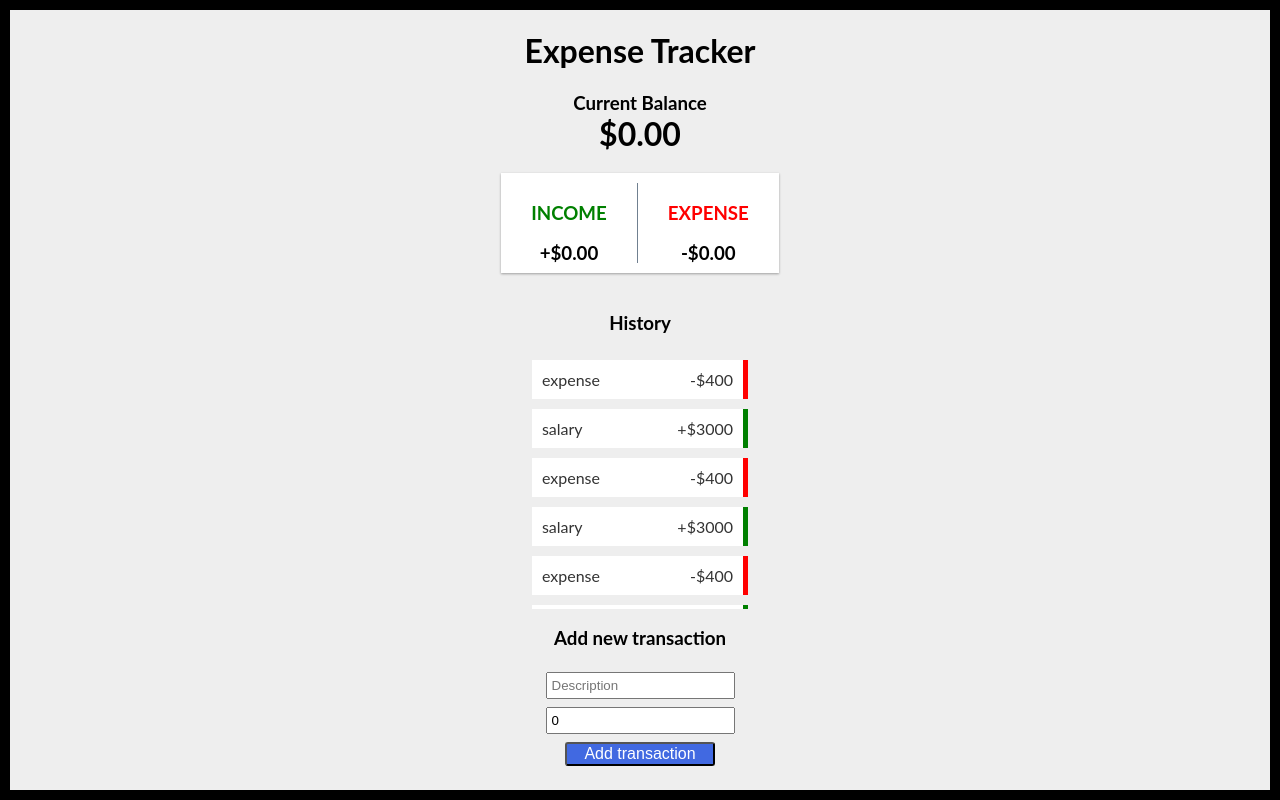
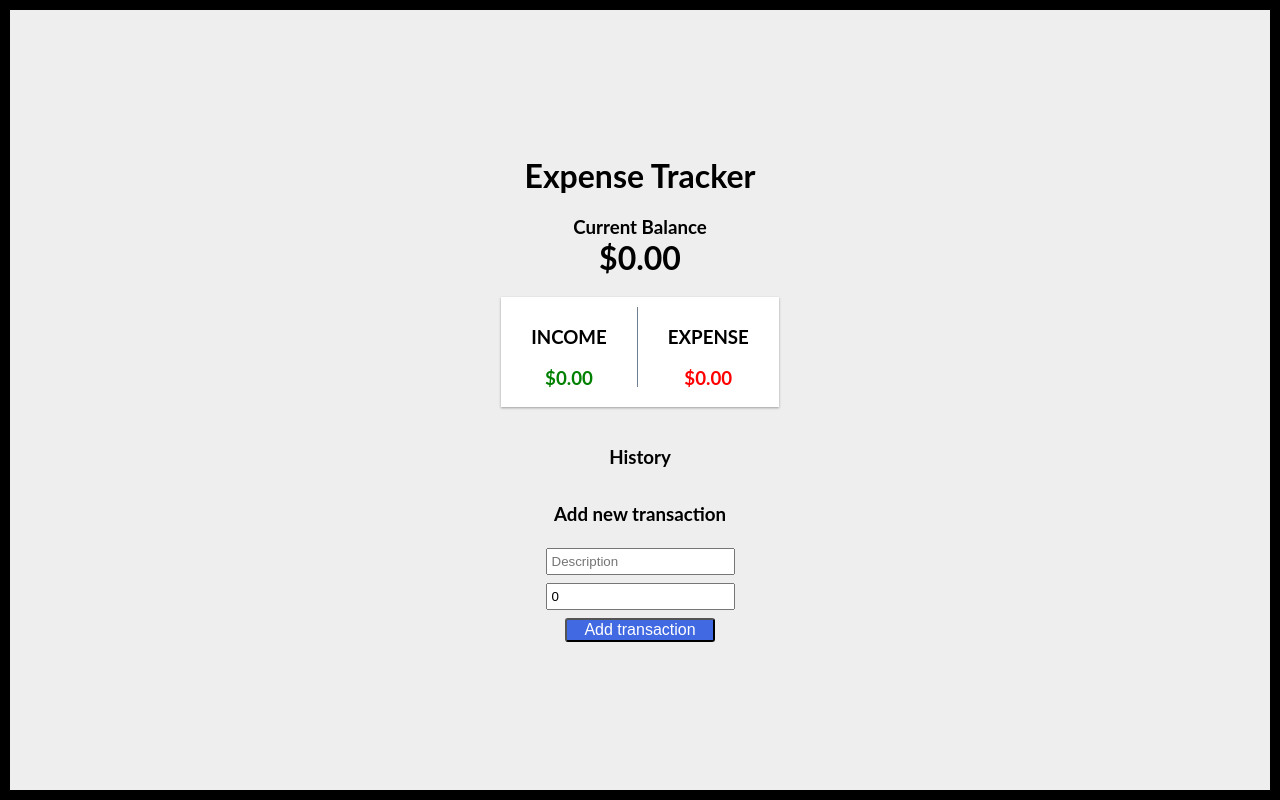
Before and after one commit to noumanmalik960/expense-tracker-pwa, a React (Create React App) app: page / in a window 1280 px wide. Built offline with nearby package versions, Linux system fonts and the light colour scheme.

Commit message:
functionality branch completed, ready to merge to main branch

```diff
--- a/src/App.styles.css
+++ b/src/App.styles.css
@@ -34,6 +34,7 @@ body {
   text-align: center;
   background-color: white;
   margin: 20px 0;
+  padding-bottom: 10px;
   box-shadow: 0 1px 3px rgba(0, 0, 0, 0.12), 0 1px 2px rgba(0, 0, 0, 0.24);
 }
 
@@ -48,10 +49,10 @@ body {
   height: 80%;
   margin: auto;
 }
-.inc h3:first-child {
+.inc h3:last-child {
   color: green;
 }
-.exp h3:first-child {
+.exp h3:last-child {
   color: red;
 }
 
--- a/src/App.tsx
+++ b/src/App.tsx
@@ -5,9 +5,11 @@ import { Balance } from "./components/Balance";
 import { IncomeExpense } from "./components/IncomeExpense";
 import { TransactionList } from "./components/TransactionList";
 import { AddTransaction } from "./components/AddTransaction";
+import { GlobalProvider } from "./context/GlobalContext";
 
 function App() {
   return (
+    <GlobalProvider>
       <div className="container">
         <Header />
         <Balance />
@@ -15,6 +17,7 @@ function App() {
         <TransactionList />
         <AddTransaction />
       </div>
+    </GlobalProvider>
   );
 }
 
--- a/src/components/AddTransaction.tsx
+++ b/src/components/AddTransaction.tsx
@@ -1,13 +1,31 @@
-import React, { useState } from "react";
+import React, { useState, useContext } from "react";
+import { GlobalContext } from "../context/GlobalContext";
 
 export const AddTransaction = () => {
   const [text, setText] = useState<string>("");
-  const [amount, setAmount] = useState<any>(0);
+  const [amount, setAmount] = useState<number>(0);
+
+  const { addTransaction } = useContext(GlobalContext);
+
+  const add = (e: React.FormEvent<HTMLFormElement>) => {
+    e.preventDefault();
+
+    addTransaction({
+      id: Math.floor(Math.random() * 100000000),
+      text: text,
+      amount: amount,
+    });
+  };
+
+  const updateNumber = (e: React.ChangeEvent<HTMLInputElement>) => {
+    let value = +e.target.value;
+    setAmount(value);
+  };
 
   return (
     <>
       <h3>Add new transaction</h3>
-      <form className="form-container">
+      <form onSubmit={add} className="form-container">
         <div className="text">
           <input
             className="form-input"
@@ -23,7 +41,7 @@ export const AddTransaction = () => {
             type="number"
             placeholder="Amount (+ or -)"
             value={amount}
-            onChange={(e) => setAmount(e.target.value)}
+            onChange={updateNumber}
           />
         </div>
         <button className="add-btn">Add transaction</button>
--- a/src/components/Balance.tsx
+++ b/src/components/Balance.tsx
@@ -1,10 +1,21 @@
-import React from "react";
+import React, { useContext } from "react";
+import { GlobalContext } from "../context/GlobalContext";
 
 export const Balance = () => {
+  const { transaction } = useContext(GlobalContext);
+
+  const amounts = transaction.map((t: Transaction) => t.amount);
+
+  const sum = amounts.reduce((prev: number, next: number) => prev + next, 0);
+
+  const sign = sum < 0 ? "-" : undefined;
+
   return (
     <div className="balance">
       <h3>Current Balance</h3>
-      <h1>$0.00</h1>
+      <h1>
+        {sign}${Math.abs(sum).toFixed(2)}
+      </h1>
     </div>
   );
 };
--- a/src/components/IncomeExpense.tsx
+++ b/src/components/IncomeExpense.tsx
@@ -1,14 +1,36 @@
-import React from "react";
+import React, { useContext } from "react";
+import { GlobalContext } from "../context/GlobalContext";
 
-export const IncomeExpense = () => (
+export const IncomeExpense = () => {
+  const { transaction } = useContext(GlobalContext);
+
+  const amounts = transaction.map((tran: Transaction) => {
+    return tran.amount;
+  });
+  const incomeSum = amounts
+    .filter((item: number) => item > 0)
+    .reduce((prev: number, next: number) => {
+      return (prev += next);
+    }, 0)
+    .toFixed(2);
+
+  const expenses = amounts
+    .filter((item: number) => item < 0)
+    .reduce((prev: number, next: number) => {
+      return (prev += next);
+    }, 0)
+    .toFixed(2);
+
+  return (
     <div className="inc-exp">
       <div className="inc">
         <h3>INCOME</h3>
-      <h3>+$0.00</h3>
+        <h3>${incomeSum}</h3>
       </div>
       <div className="exp">
         <h3>EXPENSE</h3>
-      <h3>-$0.00</h3>
+        <h3>${Math.abs(expenses).toFixed(2)}</h3>
       </div>
     </div>
   );
+};
--- /dev/null
+++ b/src/components/Transaction.tsx
@@ -0,0 +1,24 @@
+import React, { useContext } from "react";
+import { GlobalContext } from "../context/GlobalContext";
+
+type Props = {
+  transaction: Transaction;
+};
+
+export const Transaction: React.FC<Props> = ({ transaction }) => {
+  const sign: string | undefined = transaction.amount < 0 ? "-" : undefined;
+
+  const { deleteTransaction } = useContext(GlobalContext);
+
+  return (
+    <li
+      onClick={() => deleteTransaction(transaction.id)}
+      className={transaction.amount < 0 ? "minus" : "plus"}
+    >
+      {transaction.text}{" "}
+      <span className="li-span">
+        {sign}${Math.abs(transaction.amount)}
+      </span>
+    </li>
+  );
+};
--- a/src/components/TransactionList.tsx
+++ b/src/components/TransactionList.tsx
@@ -1,46 +1,17 @@
-import React from "react";
+import React, { useContext } from "react";
+import { GlobalContext } from "../context/GlobalContext";
+import { Transaction } from "./Transaction";
 
 export const TransactionList = () => {
+  const { transaction } = useContext(GlobalContext);
+
   return (
     <>
       <h3 className="history-heading">History</h3>
       <ul className="list">
-        <li className="minus">
-          expense <span className="li-span">-$400</span>
-        </li>
-        <li className="plus">
-          salary <span className="li-span">+$3000</span>
-        </li>
-        <li className="minus">
-          expense <span className="li-span">-$400</span>
-        </li>
-        <li className="plus">
-          salary <span className="li-span">+$3000</span>
-        </li>
-        <li className="minus">
-          expense <span className="li-span">-$400</span>
-        </li>
-        <li className="plus">
-          salary <span className="li-span">+$3000</span>
-        </li>
-        <li className="minus">
-          expense <span className="li-span">-$400</span>
-        </li>
-        <li className="plus">
-          salary <span className="li-span">+$3000</span>
-        </li>
-        <li className="minus">
-          expense <span className="li-span">-$400</span>
-        </li>
-        <li className="plus">
-          salary <span className="li-span">+$3000</span>
-        </li>
-        <li className="minus">
-          expense <span className="li-span">-$400</span>
-        </li>
-        <li className="plus">
-          salary <span className="li-span">+$3000</span>
-        </li>
+        {transaction.map((tran: Transaction) => {
+          return <Transaction transaction={tran} key={tran.id} />;
+        })}
       </ul>
     </>
   );
--- /dev/null
+++ b/src/context/GlobalContext.tsx
@@ -0,0 +1,38 @@
+import React, { createContext, useReducer } from "react";
+import { reducer } from "./Reducer";
+
+const initialState: TransactionType = {
+  transaction: [],
+};
+
+export const GlobalContext: React.Context<any> = createContext({});
+
+export const GlobalProvider = ({ children }: any) => {
+  const [state, dispatch] = useReducer(reducer, initialState);
+
+  const addTransaction = (newTransaction: Transaction) => {
+    dispatch({
+      type: "ADD",
+      payload: newTransaction,
+    });
+  };
+
+  const deleteTransaction = (id: number) => {
+    dispatch({
+      type: "DELETE",
+      payload: id,
+    });
+  };
+
+  return (
+    <GlobalContext.Provider
+      value={{
+        transaction: state.transaction,
+        deleteTransaction,
+        addTransaction,
+      }}
+    >
+      {children}
+    </GlobalContext.Provider>
+  );
+};
--- a/src/context/GlobalState.ts
+++ /dev/null
@@ -1 +0,0 @@
-export const temp = "hello";
--- /dev/null
+++ b/src/context/Reducer.ts
@@ -0,0 +1,20 @@
+export const reducer = (state: TransactionType, action: ActionType) => {
+  switch (action.type) {
+    case "ADD": {
+      return {
+        ...state,
+        transaction: [...state.transaction, action.payload],
+      };
+    }
+    case "DELETE": {
+      return {
+        transaction: state.transaction.filter(
+          (trans) => trans.id !== action.payload
+        ),
+      };
+    }
+
+    default:
+      return state;
+  }
+};
```
Also changed, not shown: src/types.d.ts (added, +13 -0 lines), 1 other file (tests, documents, lock files or other folders). Lines whose indentation alone changed are shown as unchanged.
